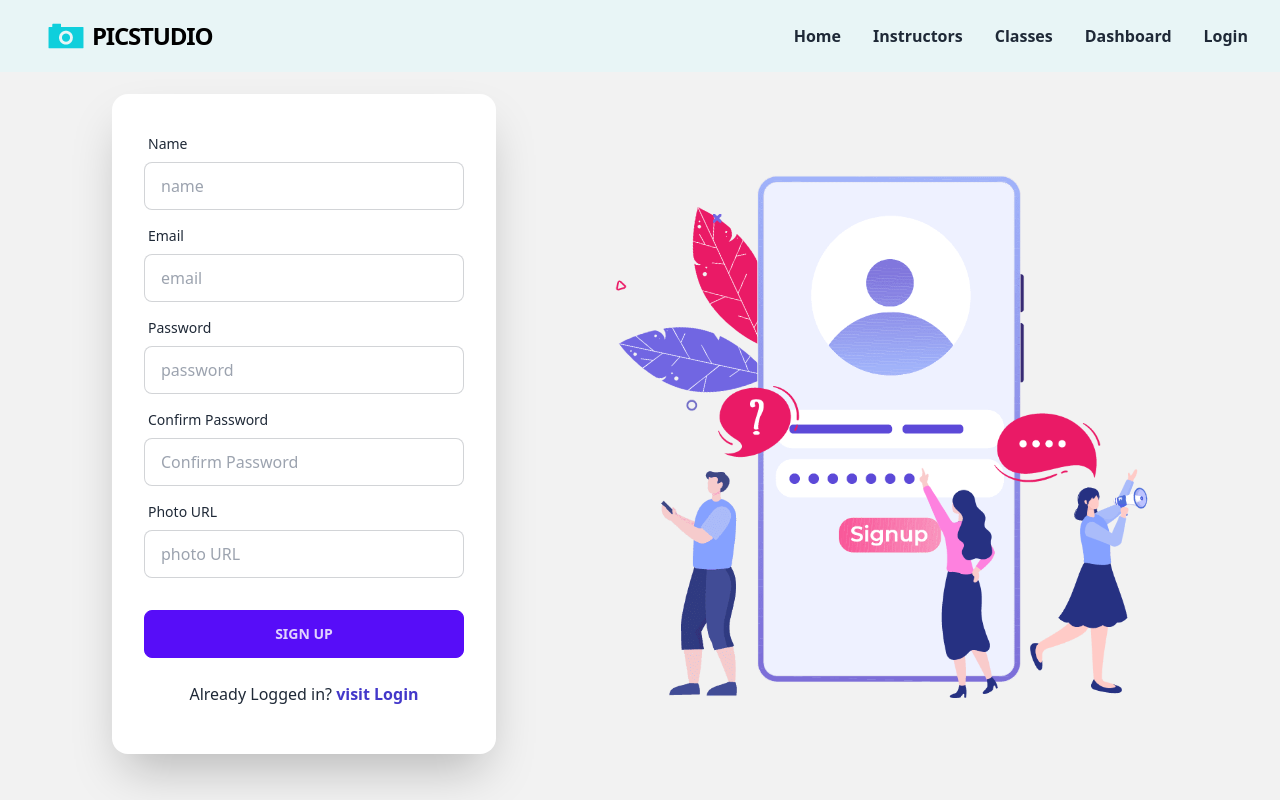
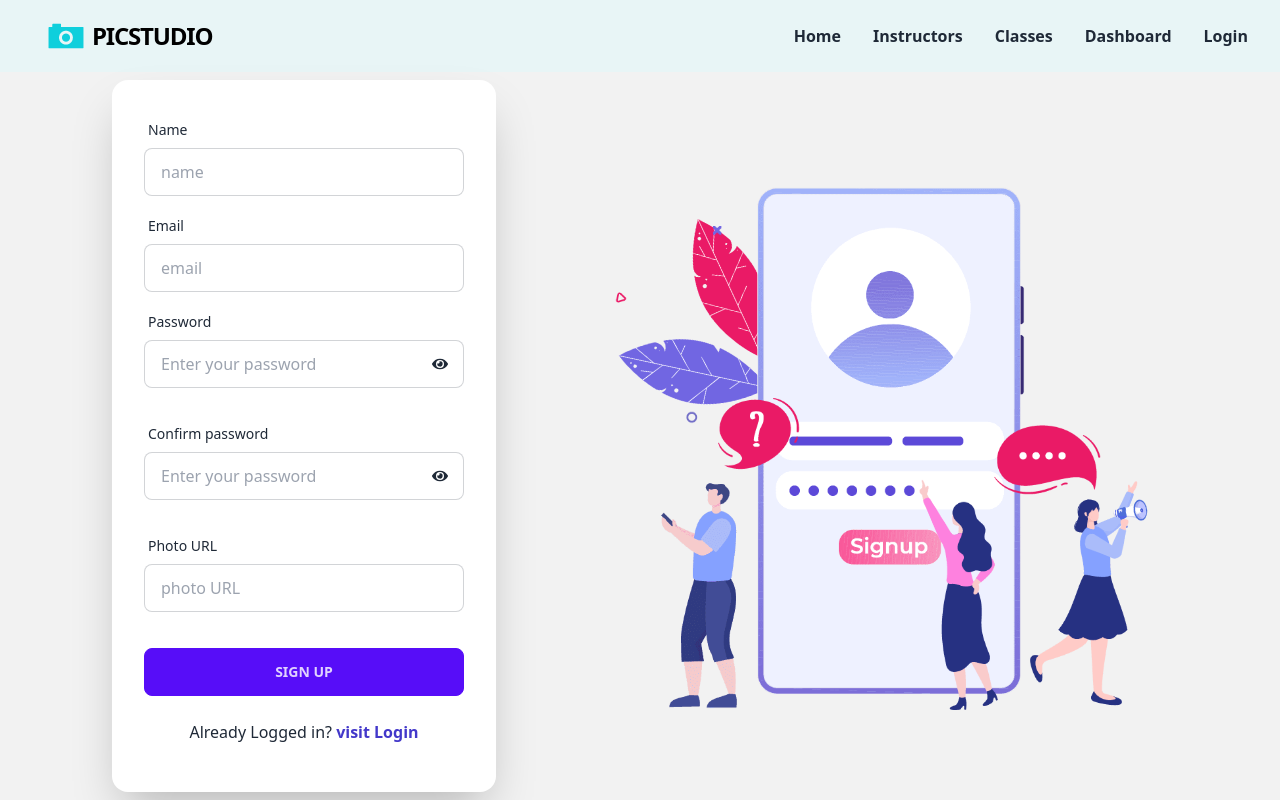
Before and after one commit to Arfaz31/Pic-Studio, a React (Vite) app: page /signUp in a window 1280 px wide. Shown: the top 800 px of the page. Built offline with nearby package versions, Linux system fonts and the light colour scheme; no server answers.

Commit message:
password-hide-show-and-confirm-pass

```diff
--- a/package.json
+++ b/package.json
@@ -12,6 +12,7 @@
   "dependencies": {
     "@headlessui/react": "^1.7.15",
     "@heroicons/react": "^2.0.18",
+    "@hookform/resolvers": "^3.1.0",
     "firebase": "^9.22.2",
     "localforage": "^1.10.0",
     "lottie-react": "^2.4.0",
@@ -22,7 +23,8 @@
     "react-icons": "^4.9.0",
     "react-router-dom": "^6.12.0",
     "sort-by": "^1.2.0",
-    "sweetalert2": "^11.7.12"
+    "sweetalert2": "^11.7.12",
+    "yup": "^1.2.0"
   },
   "devDependencies": {
     "@types/react": "^18.0.37",
--- a/src/Pages/SignUp/SignUp.jsx
+++ b/src/Pages/SignUp/SignUp.jsx
@@ -1,26 +1,71 @@
-import React, { useContext } from 'react';
-import { useForm } from "react-hook-form";
+import React, { useContext, useState } from 'react';
+import * as Yup from 'yup'
+import { useForm } from 'react-hook-form'
+import { yupResolver } from '@hookform/resolvers/yup'
 import { AuthContext } from '../Provider/AuthProvider';
 import Lottie from "lottie-react";
 import signUp from "../../assets/login/118046-lf20-oahmox5rjson.json";
-import { Link } from 'react-router-dom';
-
+import { Link, useLocation, useNavigate } from 'react-router-dom';
+import Swal from 'sweetalert2';
+import { FaEye } from "react-icons/fa";
 
 
 const SignUp = () => {
-    const { createUser} = useContext(AuthContext);
+    const navigate = useNavigate();
+    const location = useLocation();
+    const from = location.state?.from?.pathname || "/login";
+    const [passwordShown, setPasswordShown] = useState(false);
+    const [cPasswordShown, setCPasswordShown] = useState(false);
+    const { createUser, updateUserProfile, logOut } = useContext(AuthContext);
+
+    const validationSchema = Yup.object().shape({
+        name:  Yup.string()
+         .required('Name is required'),
+         email: Yup.string('Email is required')
+         .required(),
+         photoURL: Yup.string('PhotoURL is required')
+         .required(),
+        password: Yup.string()
+            .required('Password is required')
+            .min(6, 'Password must be at least 6 characters')
+            .matches(/(?=.*[a-z])(?=.*[A-Z])(?=.*\d)(?=.*[@$!%*?&])[A-Za-z\d@$!%*?&]/,'Password must contain at least one lowercase letter, one uppercase letter,  one digit and one special character'
+            ),
+        confirmPassword: Yup.string()
+            .required('Confirm Password is required')
+            .oneOf([Yup.ref('password')], 'Passwords should match!')
+
+    });
+       const formOptions = { resolver: yupResolver(validationSchema) };
+
     const {
       register,
       handleSubmit,
       reset,
       formState: { errors },
-    } = useForm();
+    } = useForm(formOptions);
 
     const onSubmit = (data) => {
         createUser(data.email, data.password)
         .then((result) => {
           const signUpUser = result.user;
           console.log(signUpUser);
+          updateUserProfile(data.name, data.photoURL)
+        .then(() => {
+          reset();
+          Swal.fire({
+            position: "top-end",
+            icon: "success",
+            title: "User created successfully",
+            showConfirmButton: false,
+            timer: 1500,
+          });
+          logOut()
+          .then(() => {
+            navigate(from, { replace: true });
+          })
+          .catch((error) => console.log(error));
+        })
+        .catch((error) => console.log(error));
         });
       };
 
@@ -44,13 +89,11 @@ const SignUp = () => {
                 <input
                   type="text"
                   name="name"
-                  {...register("name", { required: true })}
+                  {...register("name")}
                   placeholder="name"
-                  className="input input-bordered"
+                  className={`input input-bordered form-control ${errors.name ? 'is-invalid' : ''}`}
                 />
-                {errors.name && (
-                  <span className="text-red-600 mt-1">Name is required</span>
-                )}
+                <div className="invalid-feedback text-red-500 pt-1 ">{errors.name?.message}</div>
               </div>
 
               <div className="form-control">
@@ -59,75 +102,59 @@ const SignUp = () => {
                 </label>
                 <input
                   type="email"
-                  {...register("email", { required: true })}
+                  {...register("email")}
                   name="email"
                   placeholder="email"
-                  className="input input-bordered"
+                  className={`input input-bordered form-control ${errors.email ? 'is-invalid' : ''}`}
                 />
-                {errors.email && (
-                  <span className="text-red-600 mt-1">Email is required</span>
-                )}
+                     <div className="invalid-feedback text-red-500 pt-1 ">{errors.email?.message}</div>
               </div>
+
              <div className="form-control">
               <label className="label">
                 <span className="label-text">Password</span>
               </label>
               <input
-                  type="password"
-                  {...register("password", {
-                    required: true,
-                    minLength: 6,
-                    pattern:
-                      /(?=.*?[A-Z])(?=.*?[a-z])(?=.*?[#?!@$%^&*-])/,
-                  })}
-                  name="password"
-                  placeholder="password"
-                  className="input input-bordered"
+                 type={passwordShown ? 'text' : 'password'}
+                {...register("password")}
+                placeholder="Enter your password"
+                className={`input input-bordered form-control ${errors.password ? 'is-invalid' : ''}`}
+
               />
 
-                {errors.password?.type === "required" && (
-                  <p className="text-red-500">Password name is required</p>
-                )}
-                {errors.password?.type === "minLength" && (
-                  <p className="text-red-500">Password must be 6 characters</p>
-                )}
-                {errors.password?.type === "pattern" && (
-                  <p className="text-red-500">
-                    Password must have one Uppercase, one Lower case,
-                    one Special character
-                  </p>
-                )}
+               <FaEye onClick={()=> setPasswordShown(!passwordShown)} className="md:-mt-8 -mt-8  md:ml-72 ml-60"></FaEye>
+               <div className="invalid-feedback text-red-500 pt-5">{errors.password?.message}</div>
+
+            </div>
+            <div className="form-control mt-4">
+              <label className="label">
+                <span className="label-text">Confirm password</span>
+              </label>
+              <input
+                type={cPasswordShown ? 'text' : 'password'}
+                {...register("confirmPassword")}
+                placeholder="Enter your password"
+                className={`input input-bordered form-control ${errors.confirmPassword ? 'is-invalid' : ''}`}
+              />
+
+               <FaEye onClick={()=> setCPasswordShown(!cPasswordShown)} className="md:-mt-8 -mt-8  md:ml-72 ml-60"></FaEye>
+               <div className="invalid-feedback text-red-500 pt-5">{errors.confirmPassword?.message}</div>
+
+
             </div>
 
-              <div className="form-control">
-                <label className="label">
-                  <span className="label-text">Confirm Password</span>
-                </label>
-                <input
-                  type="password"
-                  {...register("password", { required: true })}
-                  name="password"
-                  placeholder="Confirm Password"
-                  className="input input-bordered"
-                />
-                 </div>
-
-              <div className="form-control">
+              <div className="form-control mt-4">
                 <label className="label">
                   <span className="label-text">Photo URL</span>
                 </label>
                 <input
                   type="text"
                   name="photoURL"
-                  {...register("photoURL", { required: true })}
+                  {...register("photoURL")}
                   placeholder="photo URL"
-                  className="input input-bordered"
+                  className={`input input-bordered form-control ${errors.photoURL ? 'is-invalid' : ''}`}
                 />
-                {errors.name && (
-                  <span className="text-red-600 mt-1">
-                    Photo URL is required
-                  </span>
-                )}
+                  <div className="invalid-feedback text-red-500 pt-1">{errors.photoURL?.message}</div>
               </div>
               <div className="form-control mt-6">
                 <input
```
Also changed, not shown: 1 other file (tests, documents, lock files or other folders). Lines whose indentation alone changed are shown as unchanged.
